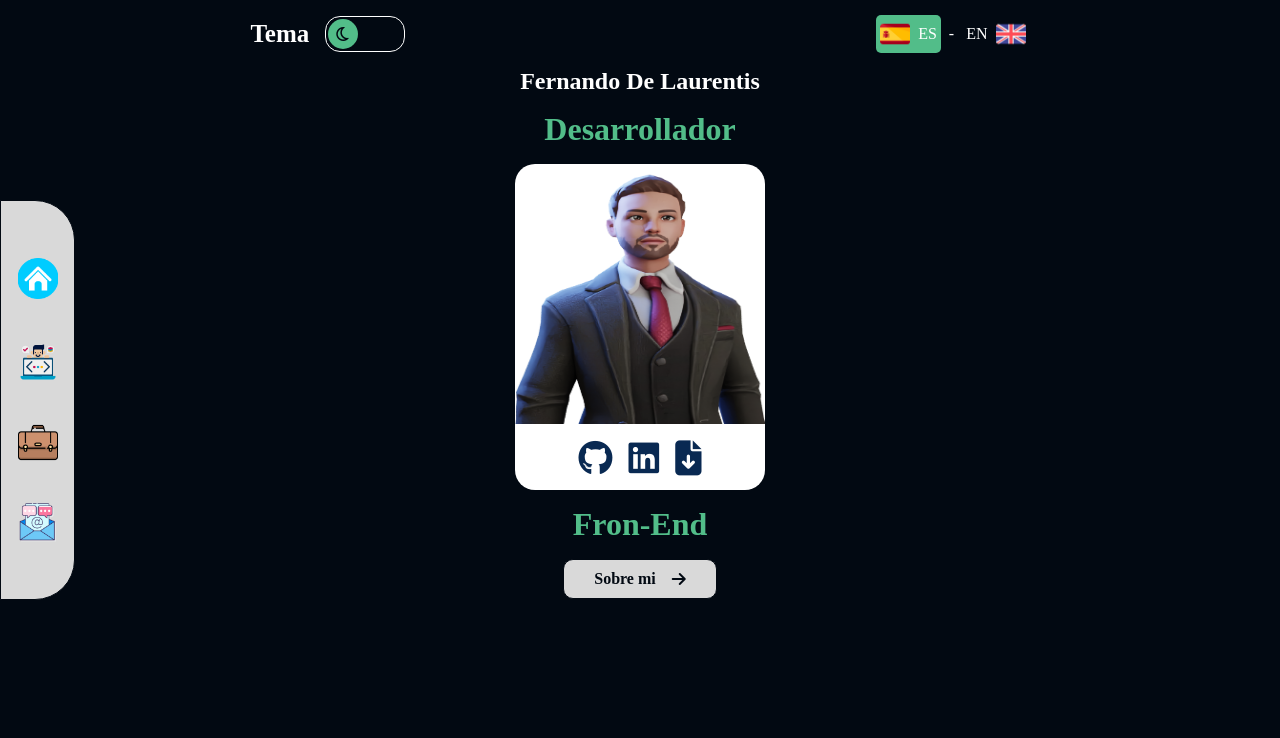
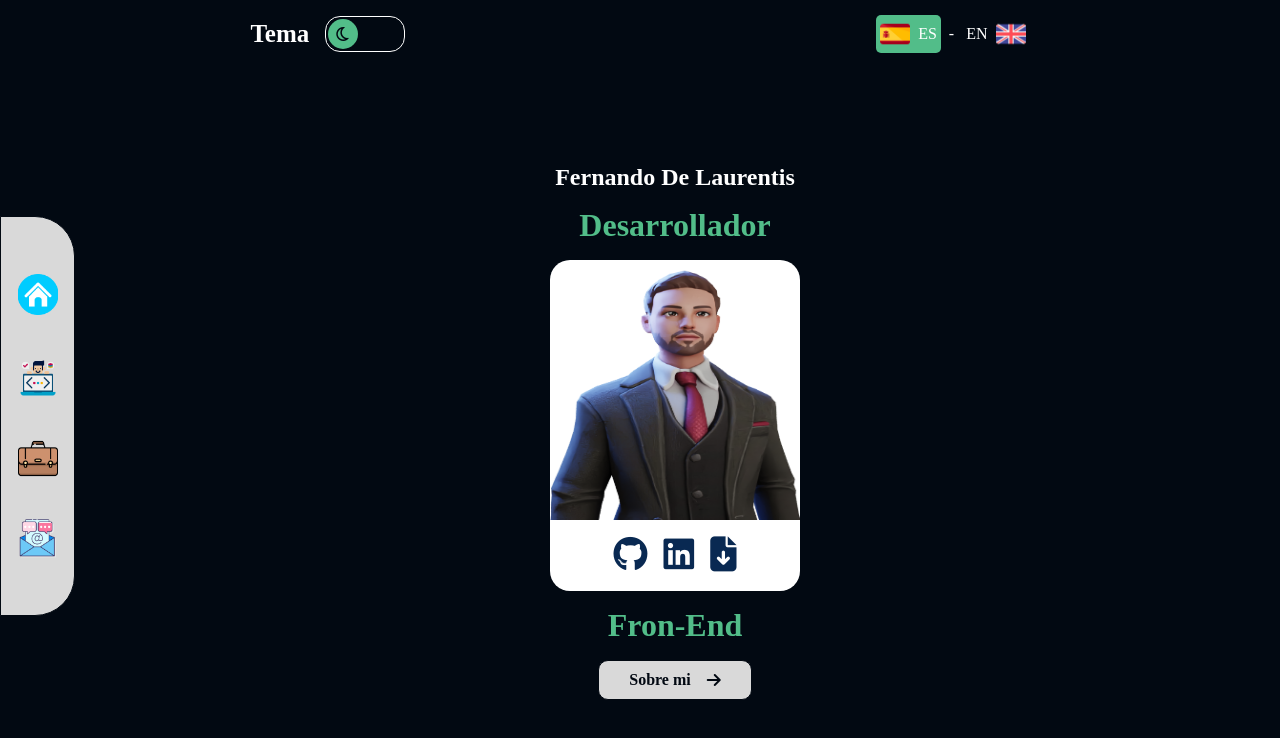
Before and after one commit to Fdlaurentis/Portafolio, a React (Vite) app: page / in a window 1280 px wide. Shown: the top 738 px of the page. Built offline with nearby package versions, Linux system fonts and the light colour scheme; a web font is replaced by a local one.

Commit message:
style update

```diff
--- a/src/App.css
+++ b/src/App.css
@@ -21,7 +21,7 @@
   background: #ffffff;
 }
 
-.settings{
+.settings {
   display: flex;
   justify-content: space-around;
   padding: 15px;
@@ -59,25 +59,25 @@
   transition: 0.7s;
 }
 
-.language{
+.language {
   display: flex;
   gap: .5rem;
   align-items: center;
   cursor: pointer;
 }
 
-.language > .contLanguage{
+.language>.contLanguage {
   display: flex;
   align-items: center;
   gap: .5rem;
 }
 
-.language .contLanguage.activo{
+.language .contLanguage.activo {
   border-radius: '5px';
   padding: '4px';
 }
 
-.language > .contLanguage >img{
+.language>.contLanguage>img {
   width: 30px;
 }
 
@@ -86,13 +86,17 @@
   flex-direction: column;
   align-items: center;
   gap: 1rem;
-  margin: .3in 0;
-  padding: 0 30px;
+  margin: 0 30px;
 }
 
 .main>h1 {
   font-family: 'Kavoon', cursive;
   color: #52bd89;
+}
+
+.main > p {
+  text-Align: center;
+  line-Height: 30px;
 }
 
 
@@ -123,19 +127,24 @@
   border: 1px solid #D9D9D9;
 }
 
-.icons{
+.icons {
   display: flex;
   font-size: 35px;
   gap: 1rem;
 }
 
-.icons > i {
+.icons a {
+  text-decoration: none;
+  color: #092952;
+}
+
+.icons>i {
   cursor: pointer;
 }
 
 /***************************STACK***************************/
 
-.stack{
+.stack {
   display: grid;
   justify-content: center;
   grid-template-columns: 1fr 1fr;
@@ -144,7 +153,7 @@
   border-radius: 15px;
 }
 
-.stack > div{
+.stack>div {
   display: flex;
   flex-direction: column;
   align-items: center;
@@ -155,26 +164,26 @@
   cursor: pointer;
 }
 
-.stack > div > i{
+.stack>div>i {
   font-size: 50px;
 }
 
-.stack > div > span {
+.stack>div>span {
   font-weight: bold;
 }
 
-.stack .divDark:hover{
+.stack .divDark:hover {
   background: #ffffff;
   color: #020912;
 }
 
-.stack .divLigth:hover{
+.stack .divLigth:hover {
   background: #020912;
   color: #ffffff;
 }
 
 /***************************Container***************************/
-.container{
+.container {
   display: flex;
   flex-direction: column;
   gap: 1rem;
@@ -187,18 +196,51 @@
 
 }
 
-.container > i {
+.container>i {
   font-size: 70px;
 }
 
-.container > .foto{
+.container>.foto {
   width: 250px;
   height: 250px;
   margin-top: 10px;
 }
 
 @media (min-width: 600px) {
-  .main{
-    margin: 0;
+  .main {
+    justify-content: center;
+    margin-left: 100px;
+  }
+
+  .main > p {
+    font-size: 35px;
+  }
+
+  .main > ul > li {
+    font-size: 25px;
+  }
+
+  .stack {
+    grid-template-columns: repeat(3, 1fr);
+
+  }
+
+  .stack>div>i {
+    font-size: .5in;
   }
 }
+
+@media (min-width: 800px) {
+
+  .main {
+    margin-top: 1in;
+  }
+
+  .stack {
+    grid-template-columns: repeat(4, 1fr);
+  }
+
+  .stack>div>i {
+    font-size: 1.5in;
+  }
+}
--- a/src/assets/translator/English.json
+++ b/src/assets/translator/English.json
@@ -40,11 +40,28 @@
         {
             "icon": "fa-brands fa-css3-alt",
             "name": "CSS3"
+        },
+        {
+            "icon": "fa-solid fa-database",
+            "name": "SQL"
+        },
+        {
+            "icon": "fa-brands fa-bootstrap",
+            "name": "Bootstrap"
         }
     ],
-    "Icons":[
-        "fa-brands fa-github",
-        "fa-brands fa-linkedin",
-        "fa-solid fa-file-arrow-down"
+    "Icons": [
+        {
+            "icon": "fa-brands fa-github",
+            "url": "https://github.com/Fdlaurentis"
+        },
+        {
+            "icon": "fa-brands fa-linkedin",
+            "url": "https://www.linkedin.com/in/fernando-de-laurentis/"
+        },
+        {
+            "icon": "fa-solid fa-file-arrow-down",
+            "url": "https://drive.google.com/file/d/1DyoeHGZZ0jNDCi_hlxrNP7F8MSB4IpVR/view?usp=share_link"
+        }
     ]
 }
--- a/src/assets/translator/Spanish.json
+++ b/src/assets/translator/Spanish.json
@@ -40,11 +40,28 @@
         {
             "icon": "fa-brands fa-css3-alt",
             "name": "CSS3"
+        },
+        {
+            "icon": "fa-solid fa-database",
+            "name": "SQL"
+        },
+        {
+            "icon": "fa-brands fa-bootstrap",
+            "name": "Bootstrap"
         }
     ],
-    "Icons":[
-        "fa-brands fa-github",
-        "fa-brands fa-linkedin",
-        "fa-solid fa-file-arrow-down"
+    "Icons": [
+        {
+            "icon": "fa-brands fa-github",
+            "url": "https://github.com/Fdlaurentis"
+        },
+        {
+            "icon": "fa-brands fa-linkedin",
+            "url": "https://www.linkedin.com/in/fernando-de-laurentis/"
+        },
+        {
+            "icon": "fa-solid fa-file-arrow-down",
+            "url": "https://drive.google.com/file/d/1DyoeHGZZ0jNDCi_hlxrNP7F8MSB4IpVR/view?usp=share_link"
+        }
     ]
 }
--- a/src/componentes/NavBar/NavBar.module.css
+++ b/src/componentes/NavBar/NavBar.module.css
@@ -10,6 +10,7 @@
     border-top-right-radius: 40px;
     border-top-left-radius: 40px;
     border: 1px solid #020912;
+    margin-top: 1rem;
 }
 
 .NavBar > img {
--- a/src/page/About.jsx
+++ b/src/page/About.jsx
@@ -2,10 +2,7 @@ const About = ({ theme, language }) => {
     return (
         <div className="main">
             <h1>{language.Page[1]}</h1>
-            <p style={{
-                textAlign: 'center',
-                lineHeight:'30px'
-            }}>
+            <p>
                 {language.AboutMe}
             </p>
             <h1>{language.Page[2]}</h1>
--- a/src/page/Contact.jsx
+++ b/src/page/Contact.jsx
@@ -5,21 +5,20 @@ const Contact = ({ theme, language }) => {
     return (
         <div className="main">
             <h1>{language.Page[5]}</h1>
-            <div className="icons">
-                {
-                    language.Icons.map((icon, index) => (
-                        <i className={icon} key={index}></i>
-                    ))
-                }
-            </div>
             <form
                 className="container"
                 style={{
                     background: theme ? '#ffffff' : '#52bd89',
-                    padding:'30px'
+                    padding: '30px'
                 }}
             >
-
+                <div className="icons">
+                    {
+                        language.Icons.map((icon, index) => (
+                            <a href={icon.url} target="_blank" key={index}><i className={icon.icon}></i></a>
+                        ))
+                    }
+                </div>
                 <input type="text" />
                 <input type="text" />
                 <textarea>
--- a/src/page/Home.jsx
+++ b/src/page/Home.jsx
@@ -5,7 +5,6 @@ const Home = ({ theme, language }) => {
 
     const navigate = useNavigate()
     return (
-        <div className="home">
         <div className="main">
             <h2>Fernando De Laurentis</h2>
             <h1>{language.title}</h1>
@@ -23,7 +22,7 @@ const Home = ({ theme, language }) => {
                 <div className="icons">
                     {
                         language.Icons.map((icon, index) => (
-                            <i className={icon} key={index}></i>
+                            <a href={icon.url} target="_blank" key={index}><i className={icon.icon}></i></a>
                         ))
                     }
                 </div>
@@ -37,7 +36,6 @@ const Home = ({ theme, language }) => {
                 <i className="fa-solid fa-arrow-right"></i>
             </div>
         </div>
-        </div>
     )
 }
 export default Home
```
